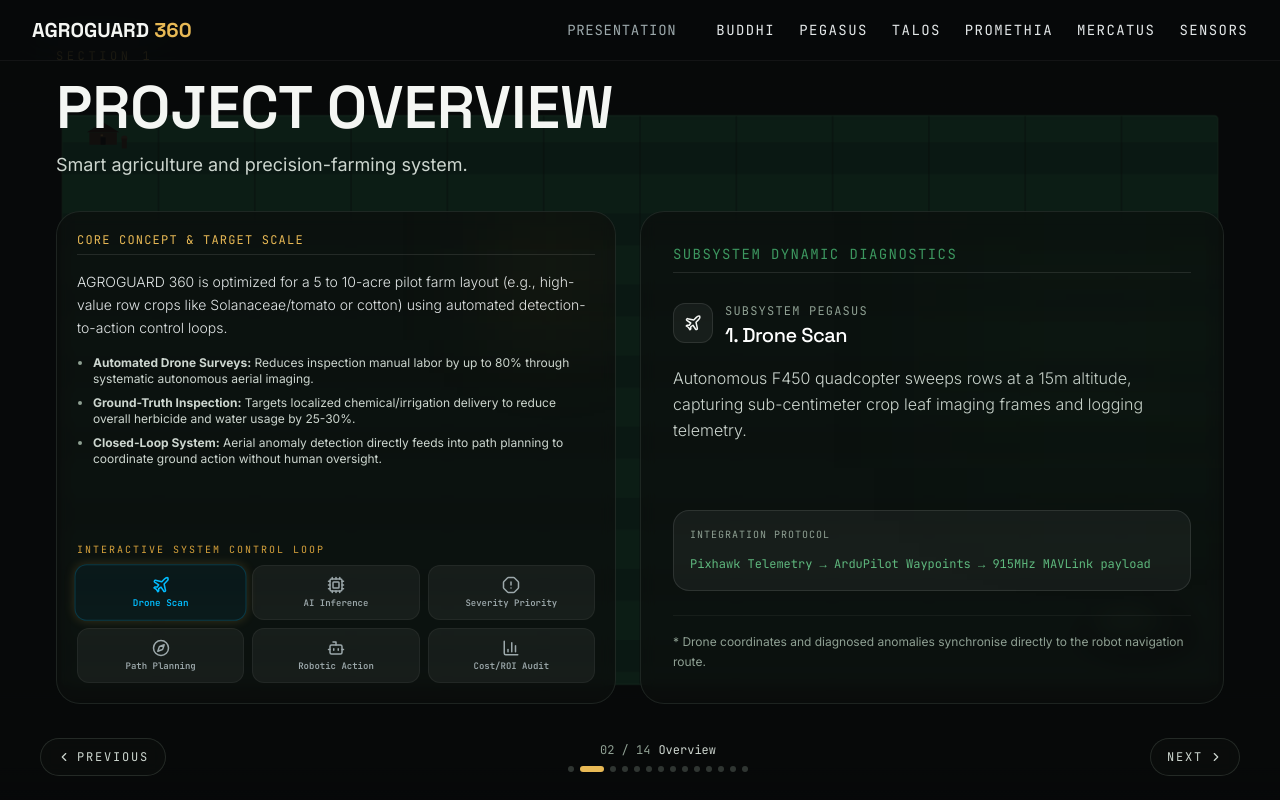
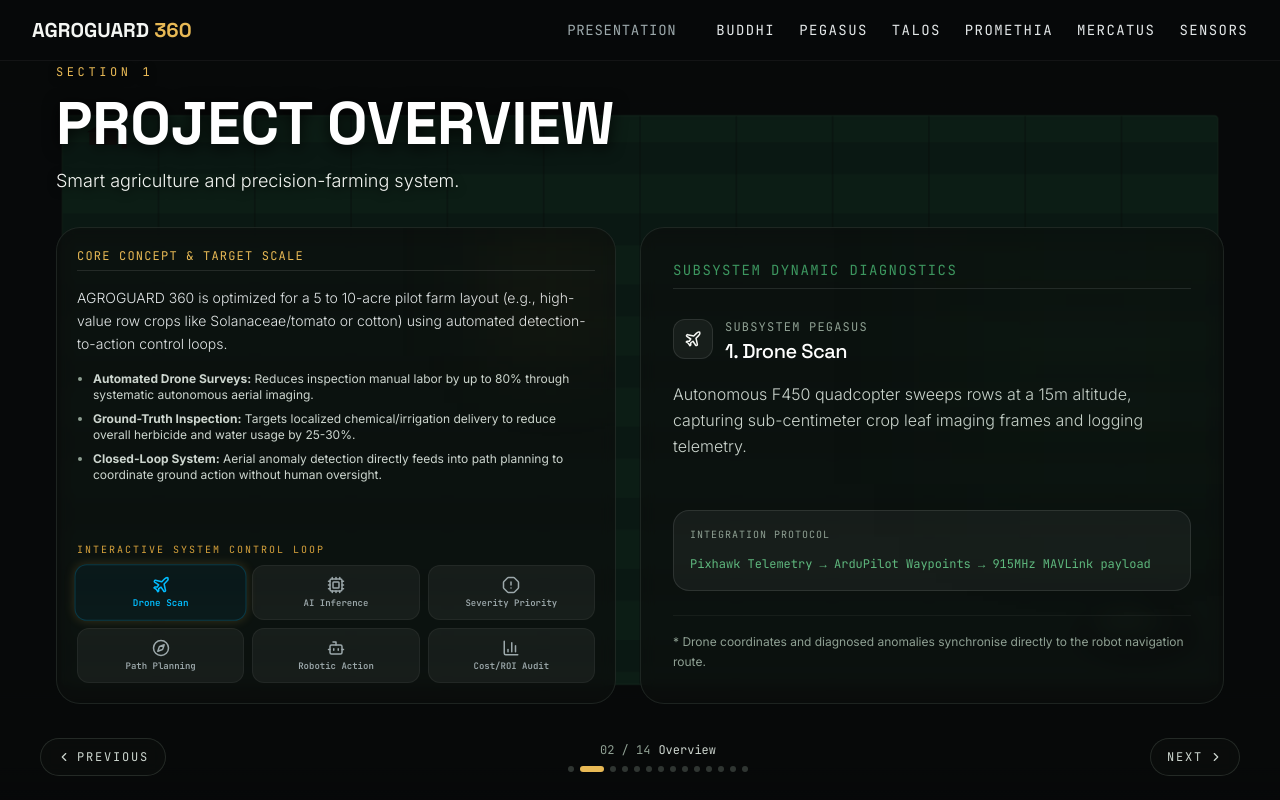
Before and after one commit to kushal2259/AgroGuard360, a React (Vite) app: page / in a window 1280 px wide. Both pictures are taken after a click on the button "PRESENTATION". Built offline with nearby package versions, Linux system fonts and the light colour scheme.

Commit message:
Enhance slide header spacing and text contrast drop-shadows to ensure visibility on all backgrounds

```diff
--- a/src/components/SlideShell.jsx
+++ b/src/components/SlideShell.jsx
@@ -2,7 +2,7 @@
 
 export default function SlideShell({ kicker, title, subtitle, align = 'left', background, children, className = '' }) {
   return (
-    <div className={`relative flex h-full w-full flex-col overflow-y-auto overflow-x-hidden bg-charcoal-950 px-6 pb-24 pt-9 md:px-14 md:pt-12 ${className}`}>
+    <div className={`relative flex h-full w-full flex-col overflow-y-auto overflow-x-hidden bg-charcoal-950 px-6 pb-24 pt-12 md:px-14 md:pt-16 ${className}`}>
       {background}
       <div className="relative z-10 flex h-full w-full flex-col gap-6 md:gap-8">
         <SectionTitle kicker={kicker} title={title} subtitle={subtitle} align={align} />
--- a/src/components/hud/SectionTitle.jsx
+++ b/src/components/hud/SectionTitle.jsx
@@ -9,7 +9,7 @@
           initial={{ opacity: 0, y: 8 }}
           animate={{ opacity: 1, y: 0 }}
           transition={{ duration: 0.5 }}
-          className="font-mono text-xs uppercase tracking-[0.3em] text-gold-400"
+          className="font-mono text-xs uppercase tracking-[0.3em] text-gold-400 drop-shadow-[0_2px_4px_rgba(0,0,0,0.9)]"
         >
           {kicker}
         </motion.span>
@@ -18,7 +18,7 @@
         initial={{ opacity: 0, y: 12 }}
         animate={{ opacity: 1, y: 0 }}
         transition={{ duration: 0.6, delay: 0.05 }}
-        className="font-display text-4xl font-semibold leading-[1.05] text-mist-100 md:text-5xl lg:text-6xl"
+        className="font-display text-4xl font-bold leading-[1.05] text-white md:text-5xl lg:text-6xl drop-shadow-[0_3px_8px_rgba(0,0,0,0.95)]"
       >
         {title}
       </motion.h2>
@@ -27,7 +27,7 @@
           initial={{ opacity: 0, y: 10 }}
           animate={{ opacity: 1, y: 0 }}
           transition={{ duration: 0.6, delay: 0.1 }}
-          className="max-w-2xl text-base text-mist-300 md:text-lg"
+          className="max-w-2xl text-base text-mist-100 md:text-lg drop-shadow-[0_2px_5px_rgba(0,0,0,0.9)] font-light"
         >
           {subtitle}
         </motion.p>
```
